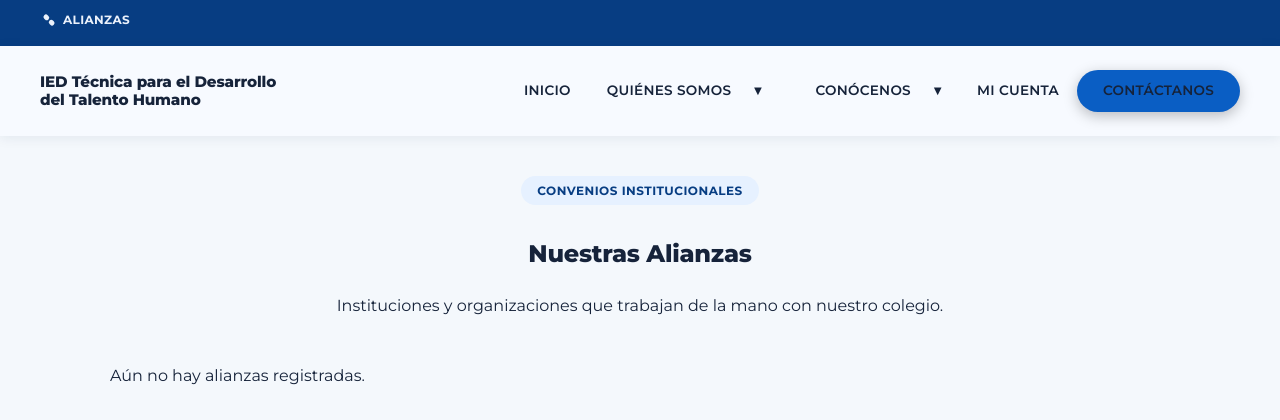
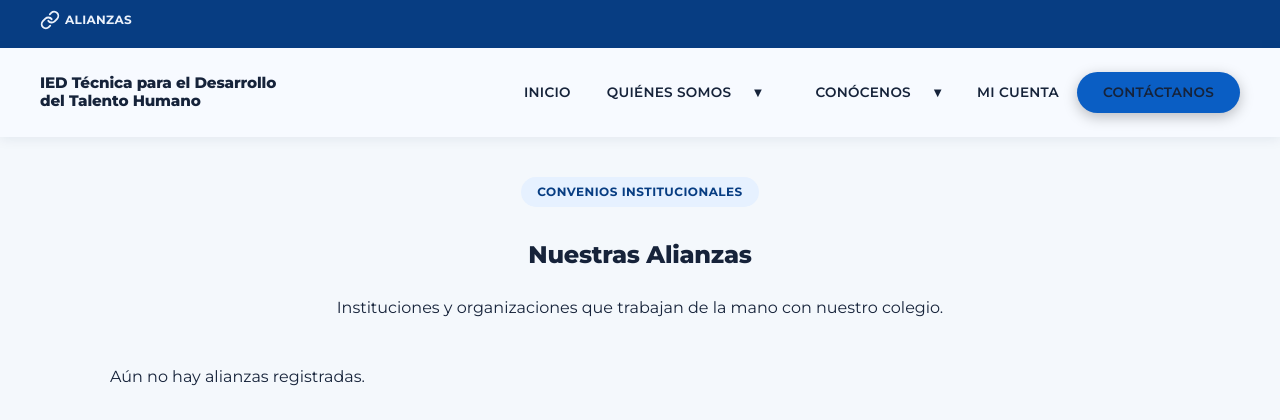
Before and after one commit to elpompilio14/proyecto-sena, a Flask app: page /alianzas in a window 1280 px wide. Shown: the top 420 px of the page. Run offline with Flask 3, Linux system fonts and the light colour scheme; data that the repository does not hold is empty; some libraries are stand-ins or nearby versions.

Commit message:
Vuelve al icono original de Alianzas pero mas grande para que no se vea pixelado

```diff
--- a/templates/base.html
+++ b/templates/base.html
@@ -15,7 +15,7 @@
         <div class="topbar-inner">
             <div class="topbar-links">
                 <a href="/alianzas" class="topbar-link">
-                    <svg viewBox="0 0 24 24" width="18" height="18" fill="currentColor"><g transform="translate(12,12) rotate(45)"><rect x="-9" y="-3.25" width="8" height="6.5" rx="3.25"/><rect x="1" y="-3.25" width="8" height="6.5" rx="3.25"/></g></svg>
+                    <svg viewBox="0 0 24 24" width="20" height="20" fill="none" stroke="currentColor" stroke-width="2.2" stroke-linecap="round" stroke-linejoin="round"><path d="M10 13a5 5 0 0 0 7.54.54l3-3a5 5 0 0 0-7.07-7.07l-1.72 1.71"/><path d="M14 11a5 5 0 0 0-7.54-.54l-3 3a5 5 0 0 0 7.07 7.07l1.71-1.71"/></svg>
                     Alianzas
                 </a>
             </div>
```
